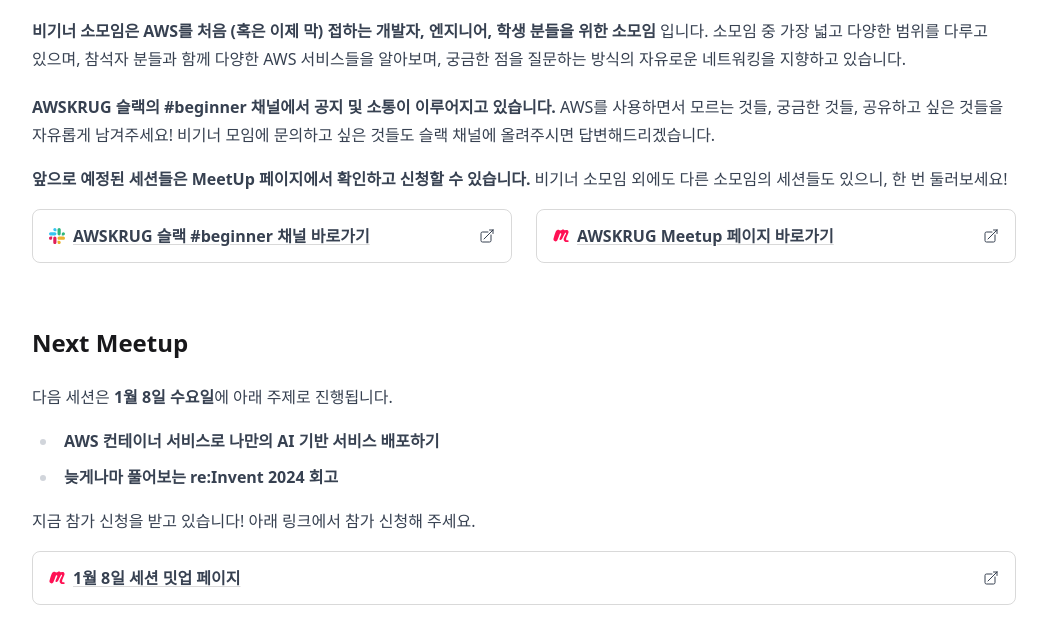
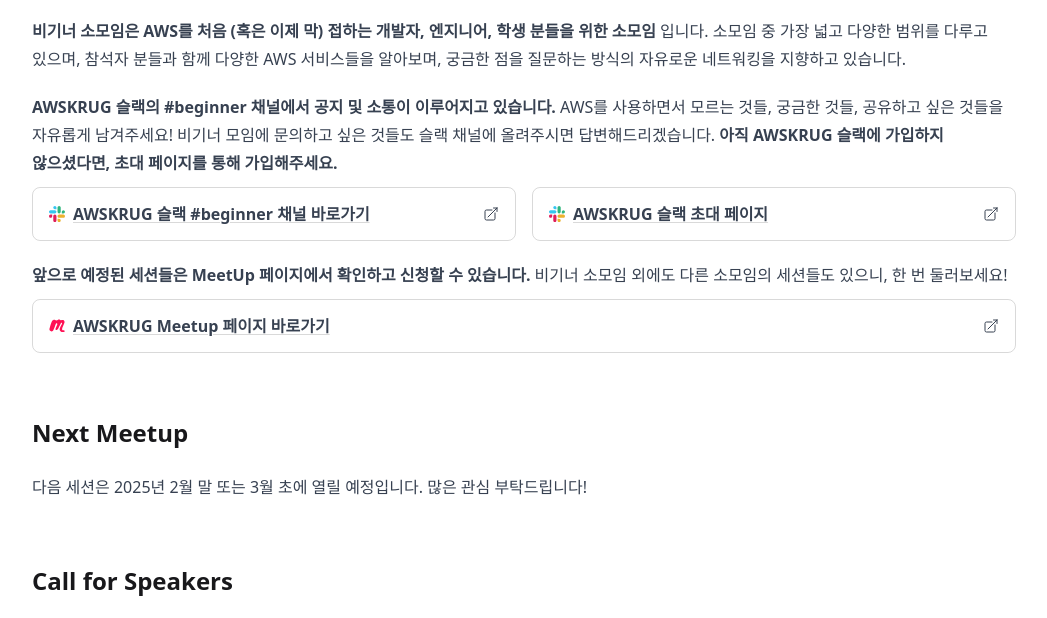
Before and after one commit to awskrug/beginner-group, an Astro site in the folder website/: page / in a window 1280 px wide. Shown: the part 163-781 px from the top of the page, without its empty margins (116-1163 px from the left). Built offline with nearby package versions, Linux system fonts and the light colour scheme; Astro itself is replaced by a stand-in of ours; a web font is replaced by a local one.

Commit message:
Fix some UI

```diff
--- a/website/src/components/ArrowCardLink.astro
+++ b/website/src/components/ArrowCardLink.astro
@@ -15,7 +15,7 @@
   href={href}
   target="_blank"
   rel="noopener noreferrer"
-  class="relative group flex flex-nowrap flex-1 py-3 px-4 rounded-lg border border-black/15 dark:border-white/20 hover:bg-black/5 dark:hover:bg-white/5 hover:text-zinc-900 dark:hover:text-white transition-colors duration-300 ease-in-out">
+  class="relative group flex flex-nowrap flex-1 py-3 px-4 border rounded-lg border-black/15 dark:border-white/20 hover:bg-black/5 dark:hover:bg-white/5 hover:text-zinc-900 dark:hover:text-white transition-colors duration-300 ease-in-out">
   <div class="flex items-center w-full">
     {image && <Image src={image} alt="" class="w-4 h-4 mr-2" />}
     <div class="font-semibold flex-1">{title}</div>
--- a/website/src/pages/index.astro
+++ b/website/src/pages/index.astro
@@ -41,7 +41,7 @@
     <h1 class="animate font-semibold text-2xl mt-8">AWSKRUG Beginner 소모임</h1>
     <div class="space-y-16">
       <section class="animate">
-        <article class="space-y-4">
+        <article>
           <p>
             <b class="font-semibold">
               비기너 소모임은 AWS를 처음 (혹은 이제 막) 접하는 개발자, 엔지니어,
@@ -60,7 +60,24 @@
             AWS를 사용하면서 모르는 것들, 궁금한 것들, 공유하고 싶은 것들을 자유롭게
             남겨주세요! 비기너 모임에 문의하고 싶은 것들도 슬랙 채널에 올려주시면
             답변해드리겠습니다.
+            <b class="font-semibold">
+              아직 AWSKRUG 슬랙에 가입하지 않으셨다면, 초대 페이지를 통해
+              가입해주세요.
+            </b>
           </p>
+
+          <div class="-mt-2.5 flex items-center space-x-4">
+            <ArrowCardLink
+              title="AWSKRUG 슬랙 #beginner 채널 바로가기"
+              href="https://awskrug.slack.com/archives/C360U952L"
+              image={SlackSVG}
+            />
+            <ArrowCardLink
+              title="AWSKRUG 슬랙 초대 페이지"
+              href="https://slack.awskr.org/"
+              image={SlackSVG}
+            />
+          </div>
 
           <p>
             <b class="font-semibold">
@@ -70,12 +87,7 @@
             비기너 소모임 외에도 다른 소모임의 세션들도 있으니, 한 번 둘러보세요!
           </p>
 
-          <div class="flex space-x-6">
-            <ArrowCardLink
-              title="AWSKRUG 슬랙 #beginner 채널 바로가기"
-              href="https://awskrug.slack.com/archives/C360U952L"
-              image={SlackSVG}
-            />
+          <div class="-mt-2.5">
             <ArrowCardLink
               title="AWSKRUG Meetup 페이지 바로가기"
               href="https://www.meetup.com/ko-KR/awskrug"
@@ -89,6 +101,10 @@
         <article class="space-y-4">
           <h2 class="font-semibold text-2xl">Next Meetup</h2>
           <p>
+            다음 세션은 2025년 2월 말 또는 3월 초에 열릴 예정입니다. 많은 관심
+            부탁드립니다!
+          </p>
+          <!-- <p>
             다음 세션은 <b class="font-semibold">1월 8일 수요일</b>에 아래
             주제로 진행됩니다.
           </p>
@@ -112,6 +128,7 @@
             href="https://www.meetup.com/ko-KR/awskrug/events/305223632/?slug=awskrug&eventId=304245849"
             image={MeetUpSVG}
           />
+        -->
         </article>
       </section>
 
```
Also changed, not shown: website/astro.config.mjs (indentation only).
